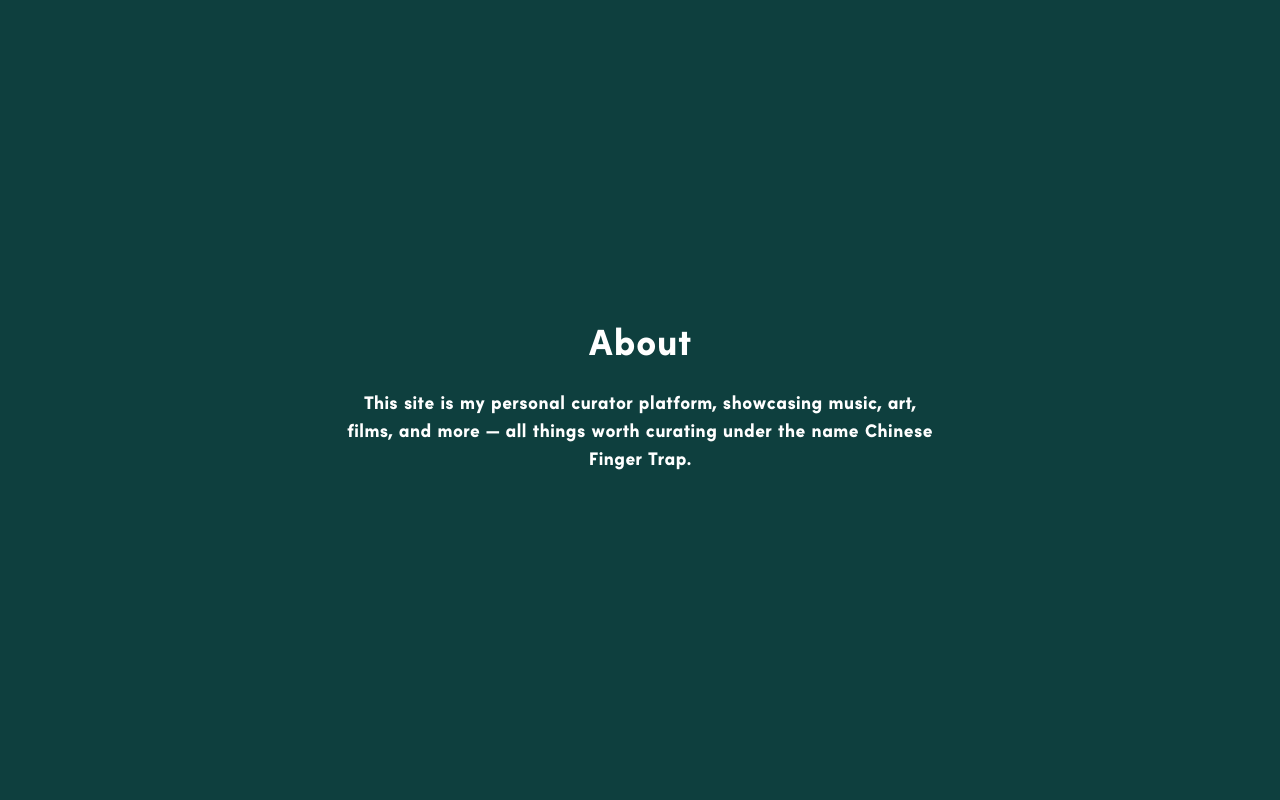
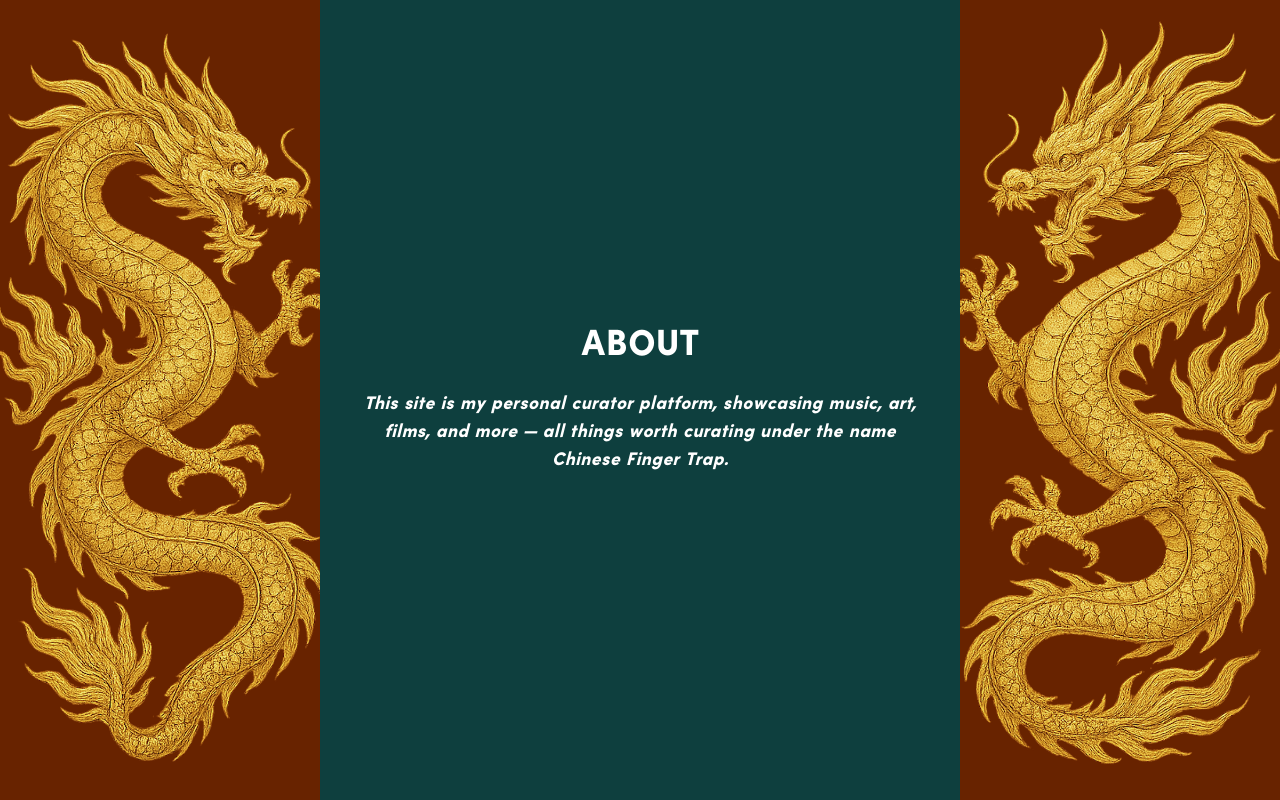
Before and after one commit to lowvolumepunk/curator, a Next.js app: page /about in a window 1280 px wide. Built offline with nearby package versions, Linux system fonts and the light colour scheme.

Commit message:
Update page.jsx

```diff
--- a/app/about/page.jsx
+++ b/app/about/page.jsx
@@ -1,14 +1,41 @@
 export default function About() {
   return (
-    <main className="flex min-h-screen bg-[#0E3F3E] items-center justify-center text-white">
-      <div className="max-w-2xl text-center p-10">
-        <h1 className="text-4xl font-bold mb-6">About</h1>
-        <p className="text-lg">
-          This site is my personal curator platform, showcasing music, art,
-          films, and more — all things worth curating under the name
-          <span className="font-extrabold"> Chinese Finger Trap</span>.
-        </p>
+    <main className="flex min-h-screen">
+      {/* Left Red Sidebar with Dragon (w-80) */}
+      <div
+        className="w-80 bg-[#682300] hidden sm:block"
+        style={{
+          backgroundImage: "url('/dragons/dragon-left.png')",
+          backgroundRepeat: "no-repeat",
+          backgroundPosition: "center",
+          backgroundSize: "auto 100%",
+        }}
+        aria-hidden="true"
+      />
+
+      {/* Center Green Area */}
+      <div className="flex-1 bg-[#0E3F3E] flex flex-col items-center justify-center">
+        <div className="text-white text-center max-w-2xl p-10">
+          <h1 className="text-4xl font-bold mb-6 uppercase">About</h1>
+          <p className="text-lg italic">
+            This site is my personal curator platform, showcasing music, art,
+            films, and more — all things worth curating under the name
+            <span className="font-extrabold"> Chinese Finger Trap</span>.
+          </p>
+        </div>
       </div>
+
+      {/* Right Red Sidebar with Dragon (w-80) */}
+      <div
+        className="w-80 bg-[#682300] hidden sm:block"
+        style={{
+          backgroundImage: "url('/dragons/dragon-right.png')",
+          backgroundRepeat: "no-repeat",
+          backgroundPosition: "center",
+          backgroundSize: "auto 100%",
+        }}
+        aria-hidden="true"
+      />
     </main>
   );
 }
```
